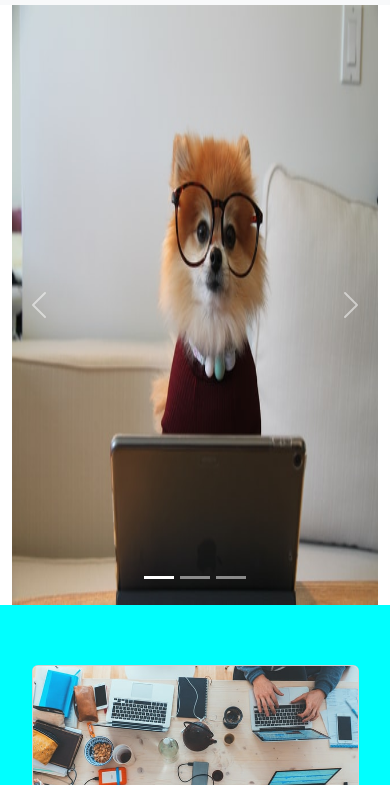
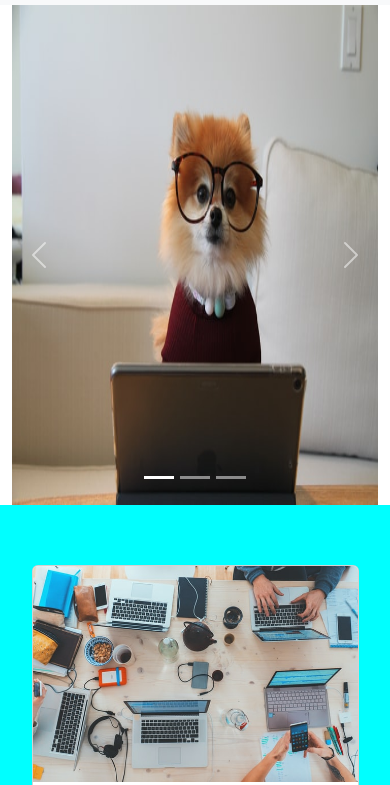
Before and after one commit to maher8749/practice-02, a plain HTML site: page index.html in a window 390 px wide. Shown: the part 59-844 px from the top of the page. Drawn offline with nearby package versions, Linux system fonts and the light colour scheme.

Commit message:
carousel img height set

```diff
--- a/style.css
+++ b/style.css
@@ -20,6 +20,11 @@
  /* Carousel  */
  .caro-img{
     height: 600px;
+ }
+ @media (max-width:800px) {
+   .caro-img{
+      height: 500px;
+   }
  }
 
   /* Cards  */
```
